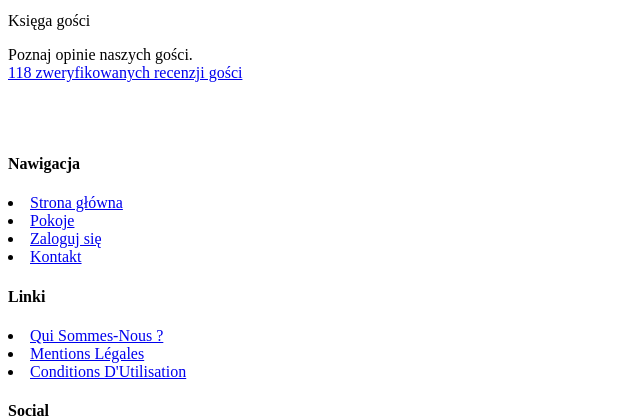
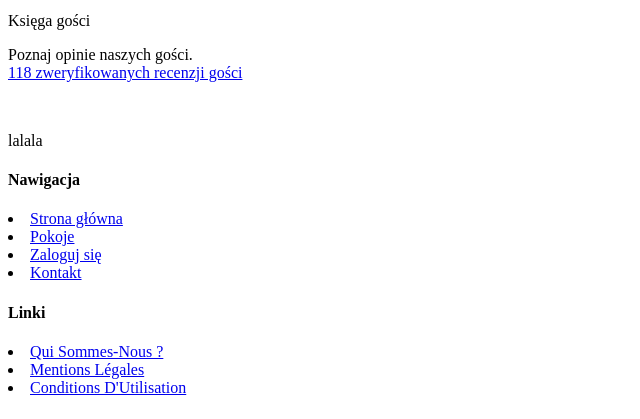
Before and after one commit to szygmon/hotel, a PHP site: template web/View/Home/reviews.html.twig in a window 1280 px wide. Shown: the part 283-702 px from the top of the page, without its empty margins (0-640 px from the left). Run offline with PHP 8.4, Linux system fonts and the light colour scheme; the template is opened without the code that fills it, so the values that code supplies are empty; some libraries are stand-ins or nearby versions.

Commit message:
księga gości

```diff
--- a/nbproject/private/private.xml
+++ b/nbproject/private/private.xml
@@ -2,9 +2,6 @@
 <project-private xmlns="http://www.netbeans.org/ns/project-private/1">
     <editor-bookmarks xmlns="http://www.netbeans.org/ns/editor-bookmarks/2" lastBookmarkId="0"/>
     <open-files xmlns="http://www.netbeans.org/ns/projectui-open-files/2">
-        <group>
-            <file>file:/C:/hotel%20JM/hotel/web/Controller/Admin.php</file>
-            <file>file:/C:/hotel%20JM/hotel/web/Model/Room.php</file>
-        </group>
+        <group/>
     </open-files>
 </project-private>
--- a/web/View/Home/reviews.html.twig
+++ b/web/View/Home/reviews.html.twig
@@ -13,22 +13,21 @@
 
 <div class="details">
     <div class="container">
-        <div class="single-top">
-            <div class="col-md-4">
+        <div class="single-top no-padding">
+            <div class="col-md-4 no-margin guestbook-padding">
                 <a>Księga gości</a>
                 <p>Poznaj opinie naszych gości.<br/><a href="#reviews" >118 zweryfikowanych recenzji gości</a></p>
             </div>
-            <div class="col-md-4">
+            <div class="col-md-8 no-margin guestbook-padding guestbook-bg">
                 <a href="#"><img src="{{ url('template') }}/images/14.jpg" class="img-responsive" alt=""></a>
-            </div>
-            <div class="col-md-4">
-                <a href="#"><img src="{{ url('template') }}/images/14.jpg" class="img-responsive" alt=""></a>
+                <p> lalala</p>
+                {#<a href="#"><img src="{{ url('template') }}/images/14.jpg" class="img-responsive" alt=""></a>#}
             </div>
             <div class="clearfix"> </div>
         </div>
         <div id="reviews">
             {% for r in rooms %}
-                <div class="single-top no-padding">
+                <div class="single-top">
                     <div class="col-md-6 single-left">
                         <a href="#"><img src="{{ url('template') }}/images/14.jpg" class="img-responsive" alt=""></a>
                     </div>
```
Also changed, not shown: web/View/css/styleH.css (+11 -2 lines).
